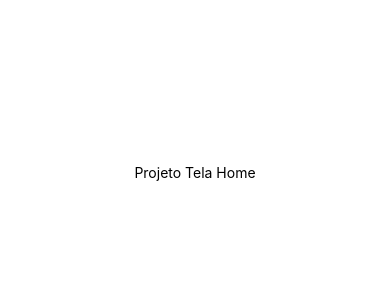
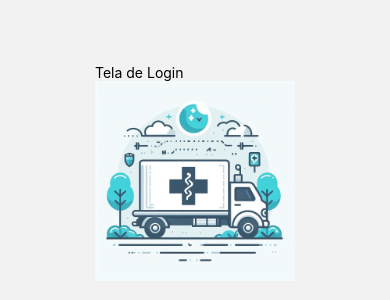
Before and after one commit to LeoRVergani/InventoryManagementApp, a React Native app: screen /Login in a window 390 px wide. Shown: the part 250-550 px from the top of the page. Built offline with nearby package versions, Linux system fonts and the light colour scheme.

Commit message:
add TextImput

```diff
--- a/App.tsx
+++ b/App.tsx
@@ -1,20 +1,15 @@
-import { StatusBar } from 'expo-status-bar';
-import { StyleSheet, Text, View } from 'react-native';
+import { NavigationContainer } from '@react-navigation/native';
+import { createStackNavigator } from '@react-navigation/stack';
+import Login from './src/Login';
+
+const Stack = createStackNavigator()
 
 export default function App() {
   return (
-    <View style={styles.container}>
-      <Text>Projeto Tela Home</Text>
-      <StatusBar style="auto" />
-    </View>
+    <NavigationContainer>
+      <Stack.Navigator initialRouteName='Login'>
+        <Stack.Screen name='Login' component={Login} options={{header: () => <></>}}/>
+      </Stack.Navigator>
+    </NavigationContainer>
   );
 }
-
-const styles = StyleSheet.create({
-  container: {
-    flex: 1,
-    backgroundColor: '#fff',
-    alignItems: 'center',
-    justifyContent: 'center',
-  },
-});
--- a/src/Login.tsx
+++ b/src/Login.tsx
@@ -0,0 +1,46 @@
+import axios, { Axios } from "axios"
+import { SafeAreaView, Text, View, StyleSheet, Image } from "react-native"
+
+    function handleLogin() {
+
+        axios.post(process.env.EXPO_PUBLIC_API_URL + '/login', {
+            email: email,
+            password: password
+        })
+        .then((response) => {
+            if(response.data.profile === "admin") {
+                // navegue para tela HOME
+            } else if (response.data.profile === "filial"){
+                // navegue tela movimentação
+            } else {
+                // navegue tela movimentação dos motoristas
+            }
+        })
+        .catch(() => {
+            alert('Senha errada.')
+        })
+    }
+
+export default function Login() {
+    return (
+        <SafeAreaView style={styles.container}>
+            <View>
+                <Text>Tela de Login</Text>
+                <Image
+                    source={require('../assets/caminhaoLogin.jpeg')}
+                    style={{width: 200, height: 200}}
+                />
+            </View>
+        </SafeAreaView>
+
+
+    )
+}
+
+const styles = StyleSheet.create({
+    container: {
+        flex: 1,
+        justifyContent: 'center',
+        alignItems: 'center'
+    }
+})
```
Also changed, not shown: assets/caminhaoLogin.jpeg (added), 1 other file (tests, documents, lock files or other folders).
